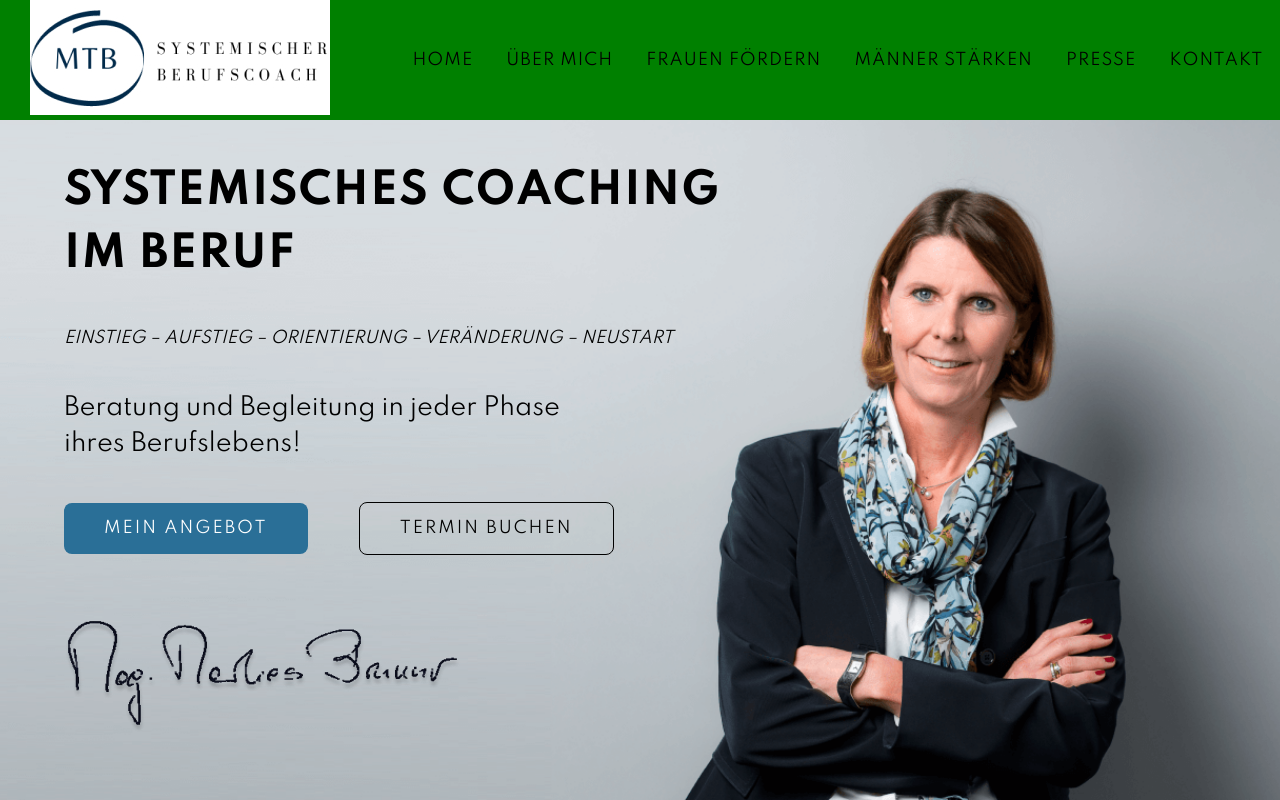
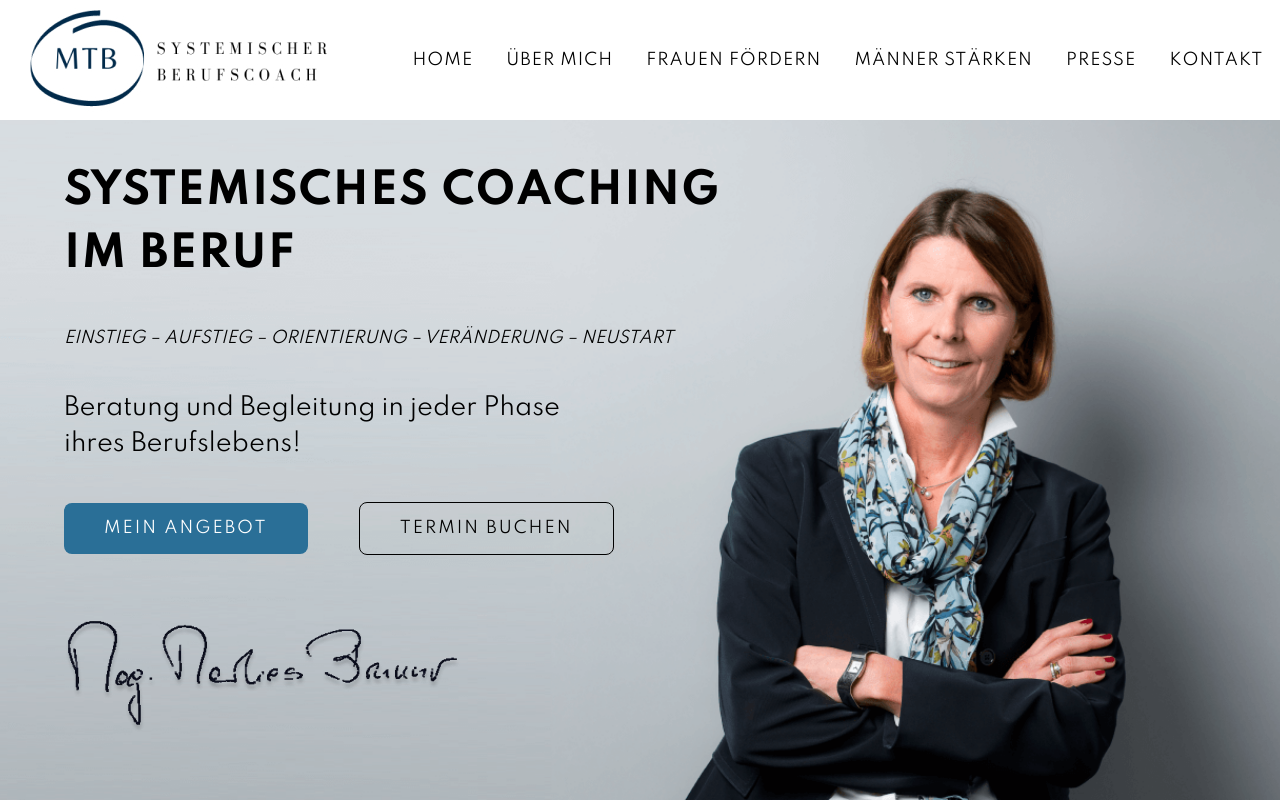
Before and after one commit to anjavojta1993/mtb-website, a Next.js app in the folder mtb/: page / in a window 1280 px wide. Shown: the top 800 px of the page. Built offline with nearby package versions, Linux system fonts and the light colour scheme.

Commit message:
Finally fix header

```diff
--- a/mtb/components/Header.js
+++ b/mtb/components/Header.js
@@ -13,13 +13,14 @@ const headerStyles = css`
   height: 120px;
   width: 100%;
   font-size: ${normalText};
-  background-color: green;
+  //background-color: green;
   z-index: 2000;
 
   @media (max-width: 540px) {
     position: fixed;
-    margin-top: 0px;
-    background-color: green;
+    top: 0px;
+    right: 0px;
+    background-color: white;
   }
 `;
 
--- a/mtb/components/Hero.tsx
+++ b/mtb/components/Hero.tsx
@@ -14,6 +14,7 @@ import {
 
 const pageContainer = css`
   position: relative;
+  //margin-top: 120px;
   width: 100vw;
   height: 100vh;
   align-items: center;
@@ -26,6 +27,7 @@ const pageContainer = css`
 
   @media (max-width: 540px) {
     position: relative;
+    margin-top: 120px;
     width: 100%;
     height: 100%;
     align-items: center;
```
